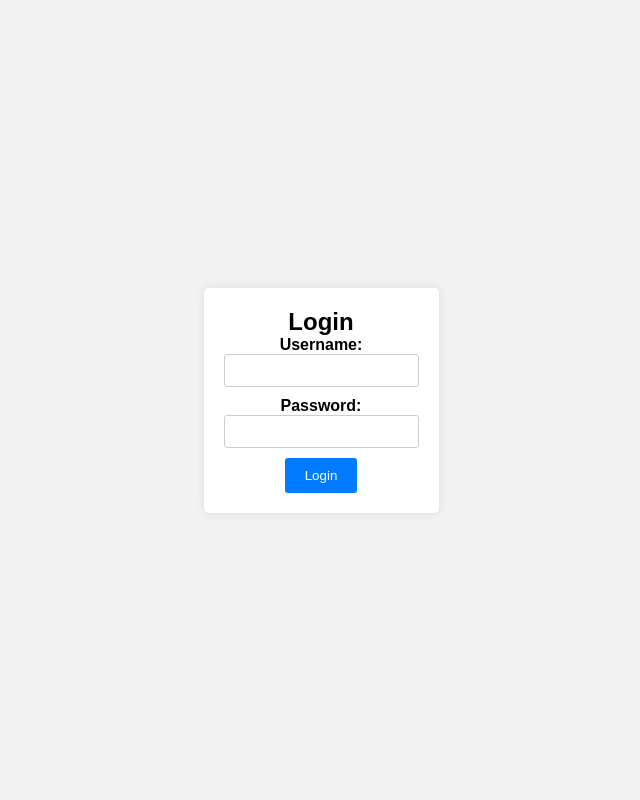
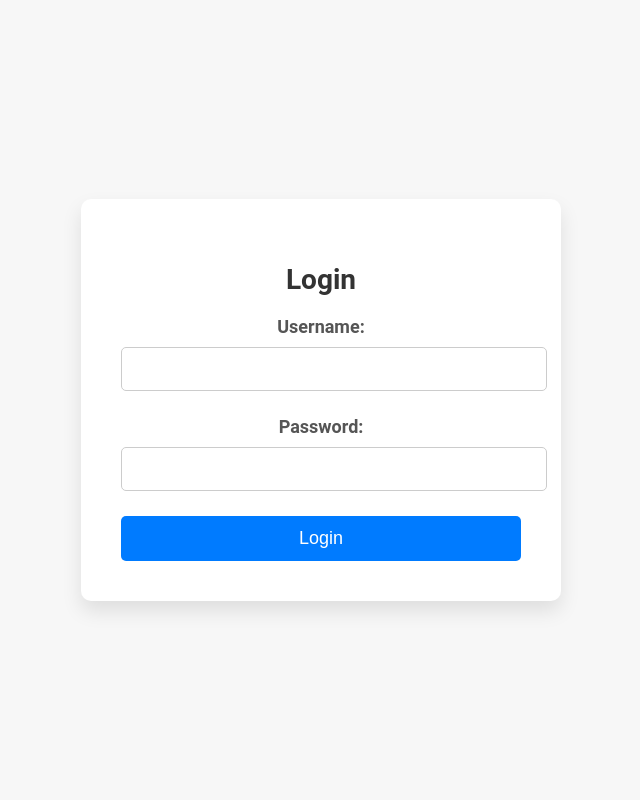
Before and after one commit to Ferdoussazid/Transaction_Validation_System, a PHP site: page /login.php in a window 1280 px wide. Shown: the whole page, without its empty margins (319-959 px from the left). Run offline with PHP 8.4, Linux system fonts and the light colour scheme.

Commit message:
Update styles.css

```diff
--- a/styles.css
+++ b/styles.css
@@ -1,13 +1,8 @@
-/* Reset default margins and paddings */
-* {
-    margin: 0;
-    padding: 0;
-    box-sizing: border-box;
-  }
+/* ... Previous CSS rules ... */
 
 body {
-    font-family: Arial, sans-serif;
-    background-color: #f2f2f2;
+  font-family: 'Roboto', Arial, sans-serif;
+  background-color: #f7f7f7;
   display: flex;
   justify-content: center;
   align-items: center;
@@ -16,34 +11,70 @@
 }
 
 .login-container {
-    background-color: #fff;
-    padding: 20px;
-    border-radius: 5px;
-    box-shadow: 0px 0px 10px rgba(0, 0, 0, 0.1);
+  background-color: #ffffff;
+  padding: 40px;
+  border-radius: 10px;
+  box-shadow: 0px 10px 20px rgba(0, 0, 0, 0.1);
   text-align: center;
+  max-width: 400px;
+  width: 100%;
+}
+
+h2 {
+  font-size: 28px;
+  margin-bottom: 20px;
+  color: #333;
 }
 
 .form-group {
-    margin-bottom: 10px;
+  margin-bottom: 25px;
 }
 
 label {
   display: block;
+  font-size: 18px;
   font-weight: bold;
+  margin-bottom: 10px;
+  color: #555;
 }
 
 input {
   width: 100%;
-    padding: 8px;
+  padding: 12px;
   border: 1px solid #ccc;
-    border-radius: 3px;
+  border-radius: 5px;
+  font-size: 16px;
+}
+
+input:focus {
+  outline: none;
+  border-color: #007bff;
 }
 
 button {
   background-color: #007bff;
   color: white;
   border: none;
-    padding: 10px 20px;
-    border-radius: 3px;
+  padding: 12px 20px;
+  border-radius: 5px;
+  font-size: 18px;
   cursor: pointer;
+  width: 100%;
+  transition: background-color 0.3s ease;
 }
+
+button:hover {
+  background-color: #0056b3;
+}
+
+.error-message {
+  color: #e74c3c;
+  margin-top: 10px;
+}
+
+/* Responsive Styles */
+@media screen and (max-width: 600px) {
+  .login-container {
+    padding: 30px;
+  }
+}
```
Lines whose indentation alone changed are shown as unchanged.
